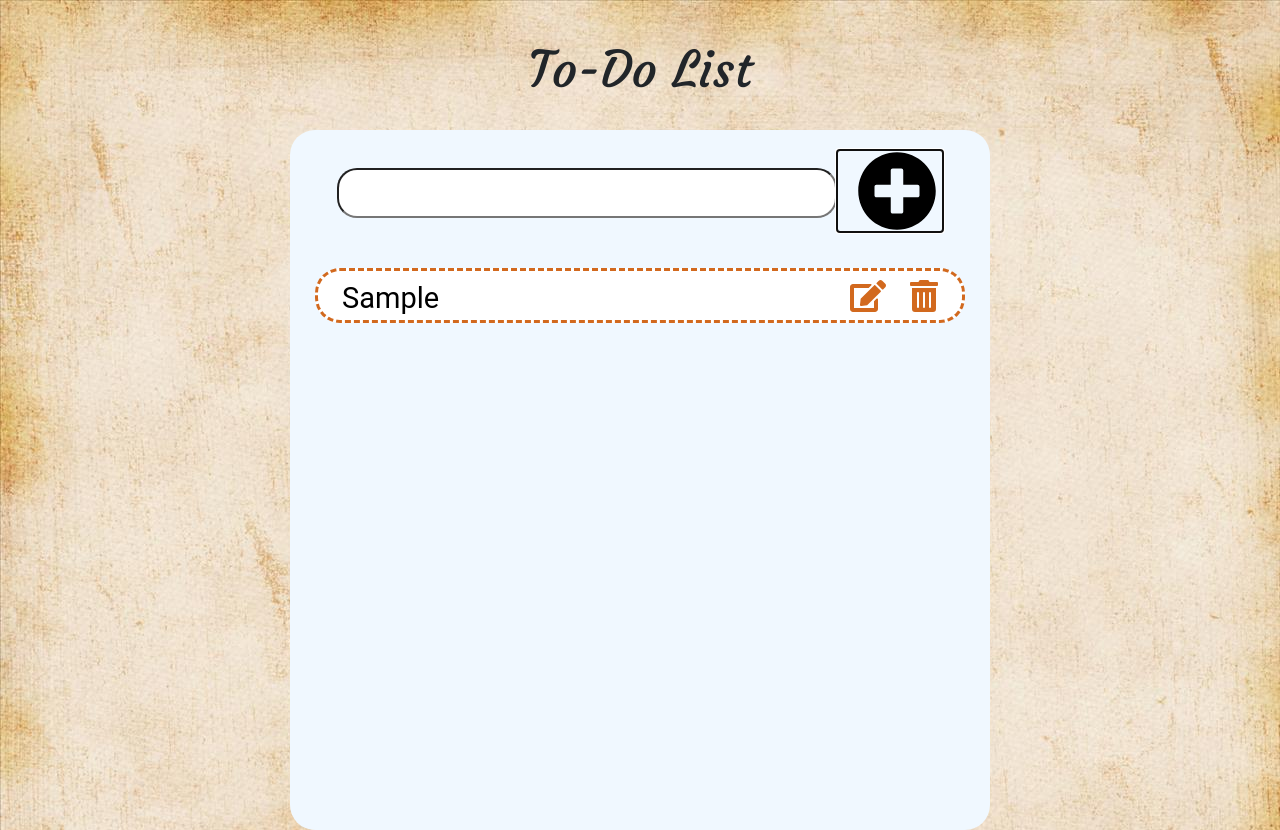
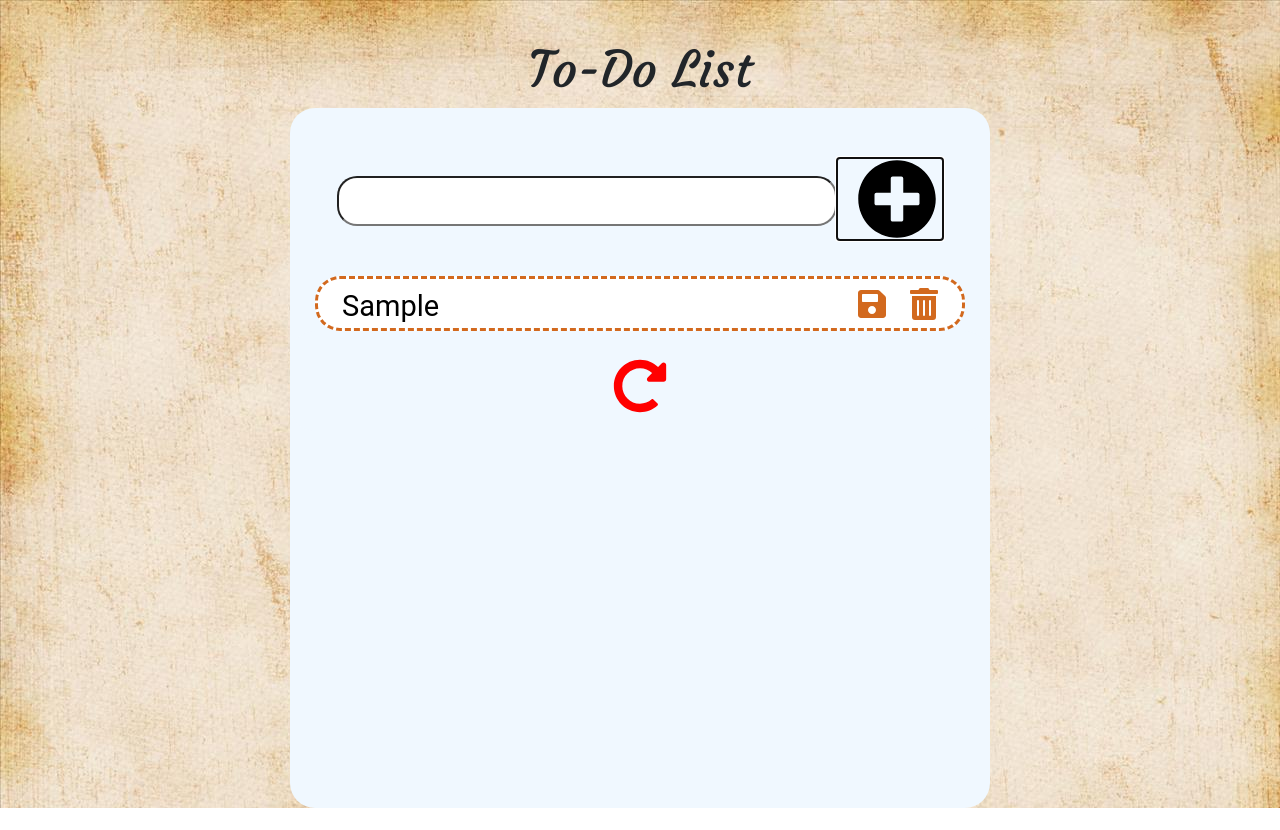
Before and after one commit to Toeinajana/todolistReact, a React (Create React App) app: page / in a window 1280 px wide. Both pictures are taken after typing "Sample" into the empty fields and a click on the button 890 px from the left and 191 px from the top of the page. After the commit the page ends 808 px from the top, so only its background shows below. Built offline with nearby package versions, Linux system fonts and the light colour scheme.

Commit message:
80% completed inc cleaar func

```diff
--- a/src/App.css
+++ b/src/App.css
@@ -3,18 +3,15 @@ body {
   font-family: 'Courgette', cursive;
   background-repeat: no-repeat;
   background-size: cover;
-  /* background-color: antiquewhite; */
 }
 
 h1{
-  /* font-weight: 5em; */
   font-size: 50px;
 }
 
 .App {
   text-align: center;
   padding-top: 40px;
-
 
 }
 
@@ -26,13 +23,13 @@ h1{
 }
 
 .ListArea{
+  position: relative;
   margin: auto;
   background-color: aliceblue;
   width: 700px;
   height: 700px;
   border-radius: 25px;
-  /* opacity: 0.5; */
-
+  overflow: scroll;
 }
 
 
@@ -45,7 +42,6 @@ h1{
   border-style: dashed;
   border-color: chocolate;
   border-radius: 25px;
-  opacity: 2;
   padding-top: 15px;
 
 }
@@ -72,21 +68,40 @@ h1{
   background-color:rgba(0, 0, 0, 0);
 }
 
+.clearTask{
+  position: sticky;
+  width:700px;
+  height: 100px;
+  bottom:0px;
+  border-radius: 25px;
+  background-color: aliceblue;
+  margin:auto;
+
+}
+
+.clearTask > svg{
+  position: absolute;
+  left: 50%;
+  top: 50%;
+  padding-top: 10px;
+  color: red;
+  transform: translate(-50%, -50%);
+  cursor: pointer;
+
+}
+
 .MuiGrid-spacing-xs-2 > .MuiGrid-item{
   margin: auto;
 }
 
 .inputTodo{
-  /* padding-top: 20px; */
   height: 50px;
   width: 500px;
   position: relative;
   border-radius: 20px;
   font-size: 24px;
   padding-left:17px;
-  /* padding-bottom: 17px; */
   font-family: 'Roboto', sans-serif;
-  /* padding-bottom: 20px; */
   position: relative;
   top: -20px;
 
@@ -100,63 +115,18 @@ h1{
   outline:none;
   position: relative;
   padding-left: 20px;
-    /* padding-top:20px; */
-    /* margin-top: 20px; */
+
 }
 
 .addBtn > svg{
-  /* padding-top: 20px; */
   color:black;
   cursor: pointer;
-
-
 }
 
 .delTrash {
   color: chocolate;
   position: relative;
   bottom: 6px;
+  cursor: pointer;
 
 }
-
-/* .addBtn > svg :hover{
-  padding-top: 20px;
-  color: black;
-
-} */
-
-
-.App-logo {
-  height: 40vmin;
-  pointer-events: none;
-}
-
-@media (prefers-reduced-motion: no-preference) {
-  .App-logo {
-    animation: App-logo-spin infinite 20s linear;
-  }
-}
-
-.App-header {
-  background-color: #282c34;
-  min-height: 100vh;
-  display: flex;
-  flex-direction: column;
-  align-items: center;
-  justify-content: center;
-  font-size: calc(10px + 2vmin);
-  color: white;
-}
-
-.App-link {
-  color: #61dafb;
-}
-
-@keyframes App-logo-spin {
-  from {
-    transform: rotate(0deg);
-  }
-  to {
-    transform: rotate(360deg);
-  }
-}
--- a/src/App.js
+++ b/src/App.js
@@ -1,14 +1,7 @@
 import React from 'react';
 import './App.css';
-import TextField from '@material-ui/core/TextField';
-import AddBox from '@material-ui/icons/AddBox';
-import IconButton from '@material-ui/core/IconButton';
-import { makeStyles } from '@material-ui/core/styles';
-import Bin from '@material-ui/icons/DeleteForever';
-import {MDBIcon, MDBBtn} from 'mdbreact';
-import { faPlusCircle, faSmileWink } from "@fortawesome/free-solid-svg-icons";
+import { faRedoAlt } from "@fortawesome/free-solid-svg-icons";
 import { FontAwesomeIcon } from "@fortawesome/react-fontawesome";
-import ListItem from './components/ListItem';
 import TodoList from './components/TodoList';
 import AddTasks from './components/AddTasks';
 
@@ -23,11 +16,9 @@ class App extends React.Component {
       tasks:[]
     };
 
-    // this.deleteTask = this.deleteTask.bind(this);
-    // this.editTask = this.editTask.bind(this);
   }
 
-  componentDidmount = () => {
+  componentDidMount = () => {
 
     const tasks = localStorage.getItem('tasks');
 
@@ -36,7 +27,7 @@ class App extends React.Component {
       this.setState({tasks : storedTasks});
     }
     else {
-
+      console.log('null')
     }
 
   }
@@ -47,18 +38,19 @@ class App extends React.Component {
     localStorage.setItem('tasks', JSON.stringify(this.state.tasks))
     console.log(localStorage.getItem('tasks'));
 
+
   }
 
-  deleteTask = (finishedTask) => {
-
-
+  deleteTask = async (finishedTask) => {
 
     const newTask = this.state.tasks.filter((task_) => {
       return task_ !== finishedTask
     });
 
-    this.setState({ tasks:newTask })
-    console.log(finishedTask)
+     await this.setState({ tasks:newTask })
+    localStorage.setItem('tasks', JSON.stringify(this.state.tasks))
+
+    // console.log(finishedTask)
   }
 
   editTask = (task, key) => {
@@ -67,21 +59,24 @@ class App extends React.Component {
     tasks.map(task => {
       if(task.key === key){
 
-        // this.setState({ tasks:prevtasks })
-        console.log('clicked laew')
+      console.log('clicked laew')
        task=task;
        task = localStorage.setItem('tasks', JSON.stringify(this.state.tasks))
 
       }
     })
-    // console.log(localStorage.getItem('tasks'));
 
     this.setState({
       task:tasks
     })
   }
 
+  clearList = () => {
 
+  this.setState({tasks:[]});
+  localStorage.clear();
+
+  }
 
   render(){
 
@@ -93,15 +88,11 @@ class App extends React.Component {
 
       <div className="ListArea">
 
-        {/* <div className="textFieldArea">
-
-        <input className="inputTodo"></input>
-        <button className="addBtn" type="submit"><FontAwesomeIcon icon={faPlusCircle} size="5x" className="" /></button>
-        </div> */}
-
                             {/* passing props */}
         <AddTasks addTodoList={this.addEachTask}/>
         <TodoList tasks={this.state.tasks} deleteTask = {this.deleteTask} editTask = {this.editTask}/>
+        <div className="clearTask" onClick={this.clearList}><FontAwesomeIcon icon={faRedoAlt} size="4x" className=""/></div>
+
 
 
       </div>
--- a/src/components/AddTasks.js
+++ b/src/components/AddTasks.js
@@ -22,8 +22,9 @@ export class AddTasks extends Component {
         e.preventDefault();
 
         this.props.addTodoList(this.state.task);
+
+        //  empty input after submit a task
         document.getElementById('inputID').value='';
-        //  empty input after submit a task
 
     }
 
@@ -31,10 +32,9 @@ export class AddTasks extends Component {
         return (
 
         <div className="textFieldArea">
-        {/* <span><FontAwesomeIcon icon={faSmileWink}/></span> */}
         <form onSubmit={(e) => this.addTask(e)}>
         <input id="inputID" className="inputTodo" onChange={(e) => this.updateInputTodo(e)}></input>
-        <button className="addBtn" type="submit"><FontAwesomeIcon icon={faPlusCircle} size="5x" className="" /></button>
+        <button id="addbthclick" className="addBtn" type="submit"><FontAwesomeIcon icon={faPlusCircle} size="5x" className="" /></button>
         </form>
         </div>
 
--- a/src/components/ListItem.js
+++ /dev/null
@@ -1,18 +0,0 @@
-import React, { Component } from 'react'
-import '../App.css';
-
-
-
-export class listItem extends Component {
-    render() {
-        return (
-            <div>
-
-
-                <p>Listitem</p>
-            </div>
-        )
-    }
-}
-
-export default listItem;
--- a/src/components/TodoList.js
+++ b/src/components/TodoList.js
@@ -1,7 +1,7 @@
 import React, { Component } from 'react'
 import '../App.css';
 import { faTrashAlt } from "@fortawesome/free-solid-svg-icons";
-import { faEdit } from "@fortawesome/free-solid-svg-icons";
+import { faEdit , faSave } from "@fortawesome/free-solid-svg-icons";
 import { FontAwesomeIcon } from "@fortawesome/react-fontawesome";
 
 export class todoList extends Component {
@@ -14,43 +14,22 @@ export class todoList extends Component {
         }
     }
 
-    // handleEdit = (event) => {
-
-    //     this.state({editing : true})
-    // }
-
-    // handleEditChange = (event) => {
-    //     const editing_ = event.target.value;
-    //     this.setState({newEdit : editing_});
-    // }
-
-
     render() {
 
         const {tasks} = this.props;
-        // const viewStyle ={};
-        // const editStyle={};
-
-        // if(this.state.editing){
-        //  viewStyle.display = 'none';
-        // }
-        // else {
-        //  editStyle.display = 'none';
-        // }
 
         return (
           <div className="mt-4">
           {
 
-           tasks.map((task_,index) => {
+           tasks.reverse().map((task_,index) => {
+            // console.log(index)
                return(
 
           <div className="ListItem" key={index}>
-          {/* <p className="ListText float-left pl-4 pb-2">{task_}</p> */}
           <input className="ListTextbox float-left pl-4 pb-" type="text" key={task_.id} value = {task_} onChange = {(e) => {this.props.editTask(index)}}/>
           <span onClick={ () => this.props.deleteTask(task_)} key={task_.id} className="float-right pr-4 delTrash"><FontAwesomeIcon icon={faTrashAlt} size="2x"/></span>
-          <span onClick={ () => this.props.editTask(task_)} key={task_.id} className="float-right pr-4 delTrash"><FontAwesomeIcon icon={faEdit} size="2x"/></span>
-          {/* <input className="ListTextbox float-left pl-4 pb-" style={editStyle} type="text" key={task_.id} value = {this.state.editing_} onChange = {(e) => {this.props.handleEditChange(index)}}/> */}
+          <span onClick={ () => this.props.editTask(task_)} key={task_.id} className="float-right pr-4 delTrash"><FontAwesomeIcon icon={faSave} size="2x"/></span>
 
           </div>
 
@@ -58,9 +37,7 @@ export class todoList extends Component {
 
            })
 
-
           }
-
 
           </div>
 
```
Lines whose indentation alone changed are shown as unchanged.
